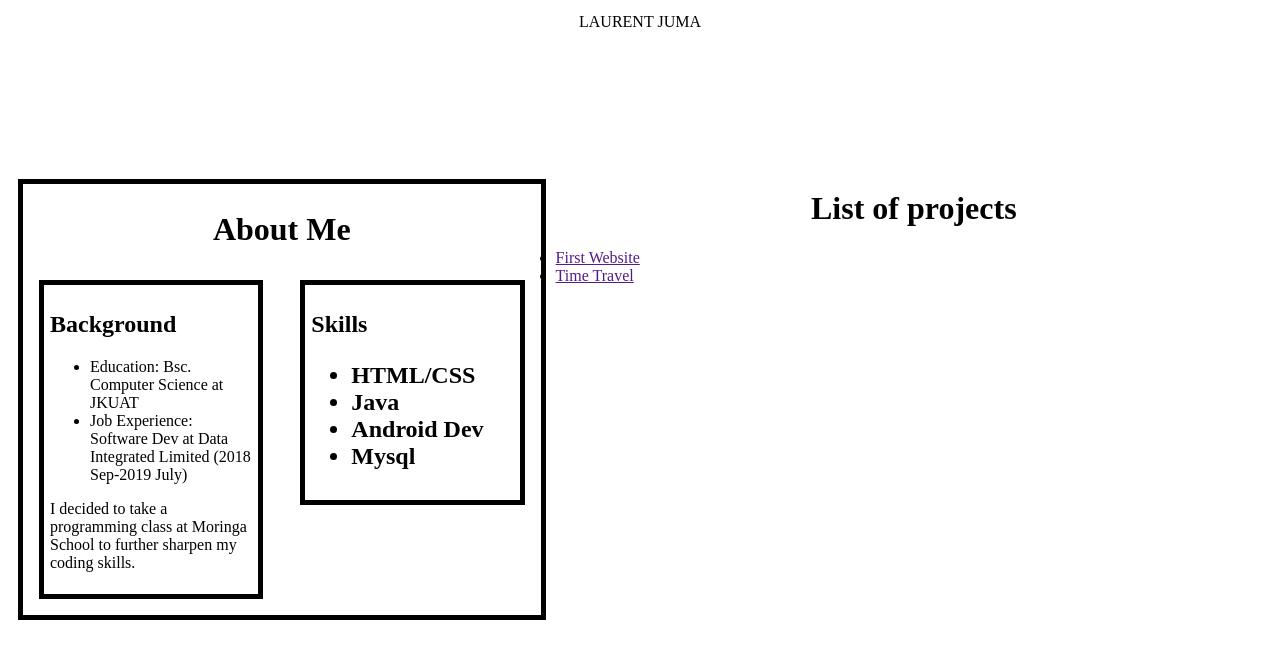
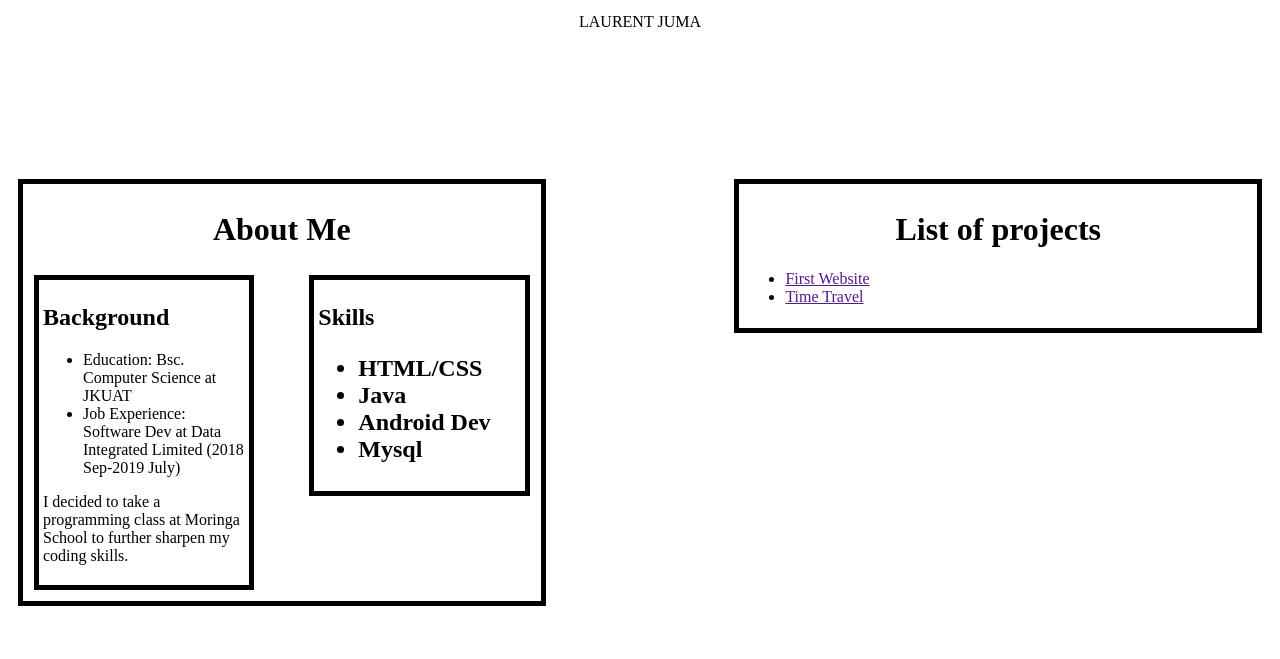
Before and after one commit to Laurent-c4/portfolio, a plain HTML site: page index.html in a window 1280 px wide. Shown: the part 39-698 px from the top of the page. Drawn offline with Linux system fonts and the light colour scheme.

Commit message:
Add styling to projects class

```diff
--- a/css/styles.css
+++ b/css/styles.css
@@ -19,6 +19,13 @@
   padding: 6px;
   margin: 10px;
 }
+.projects {
+  float: right;
+  width: 40%;
+  border: 5px solid black;
+  padding: 6px;
+  margin: 10px;
+}
 h1 {
   text-align: center;
 }
@@ -26,15 +33,15 @@ h1 {
   float: left;
   width: 40%;
   border: 5px solid black;
-  padding: 6px;
-  margin: 10px;
+  padding: 4px;
+  margin: 5px;
 
 }
 .skills {
   float: right;
   width: 40%;
   border: 5px solid black;
-  padding: 6px;
-  margin: 10px;
+  padding: 4px;
+  margin: 5px;
 
 }
```
